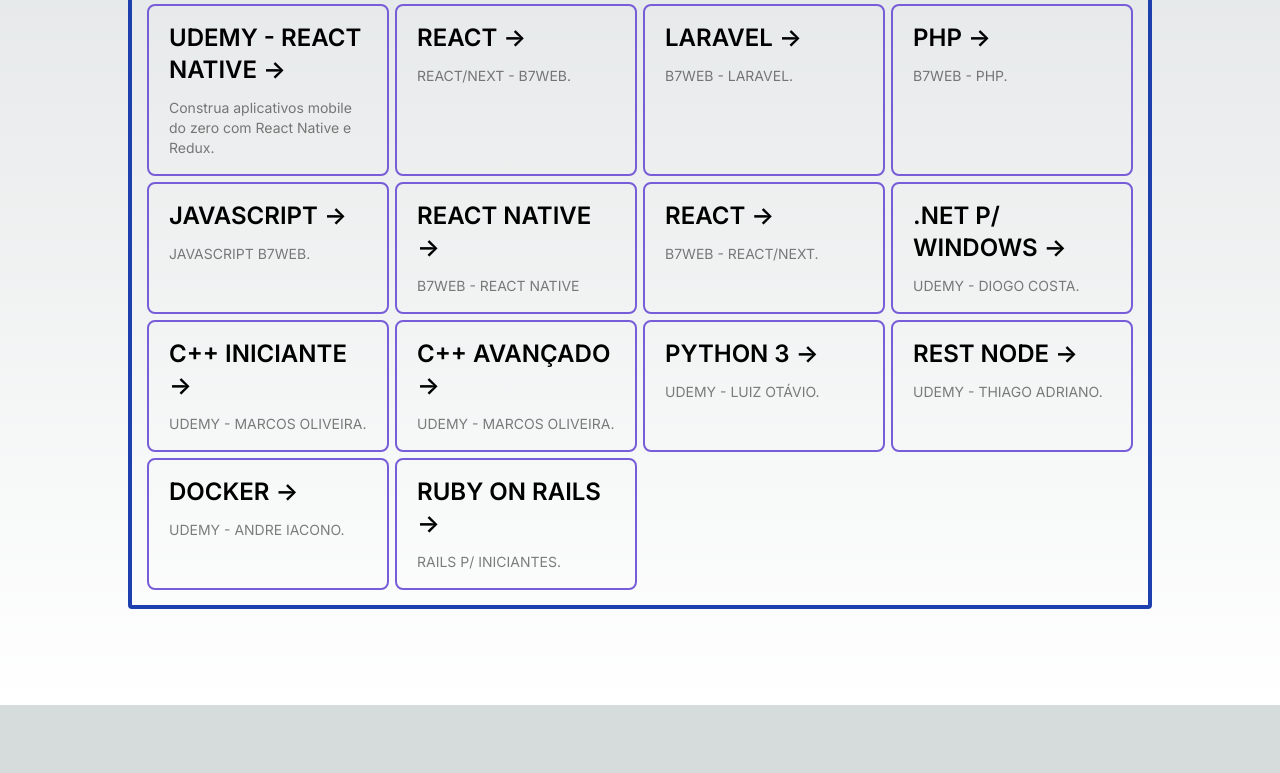
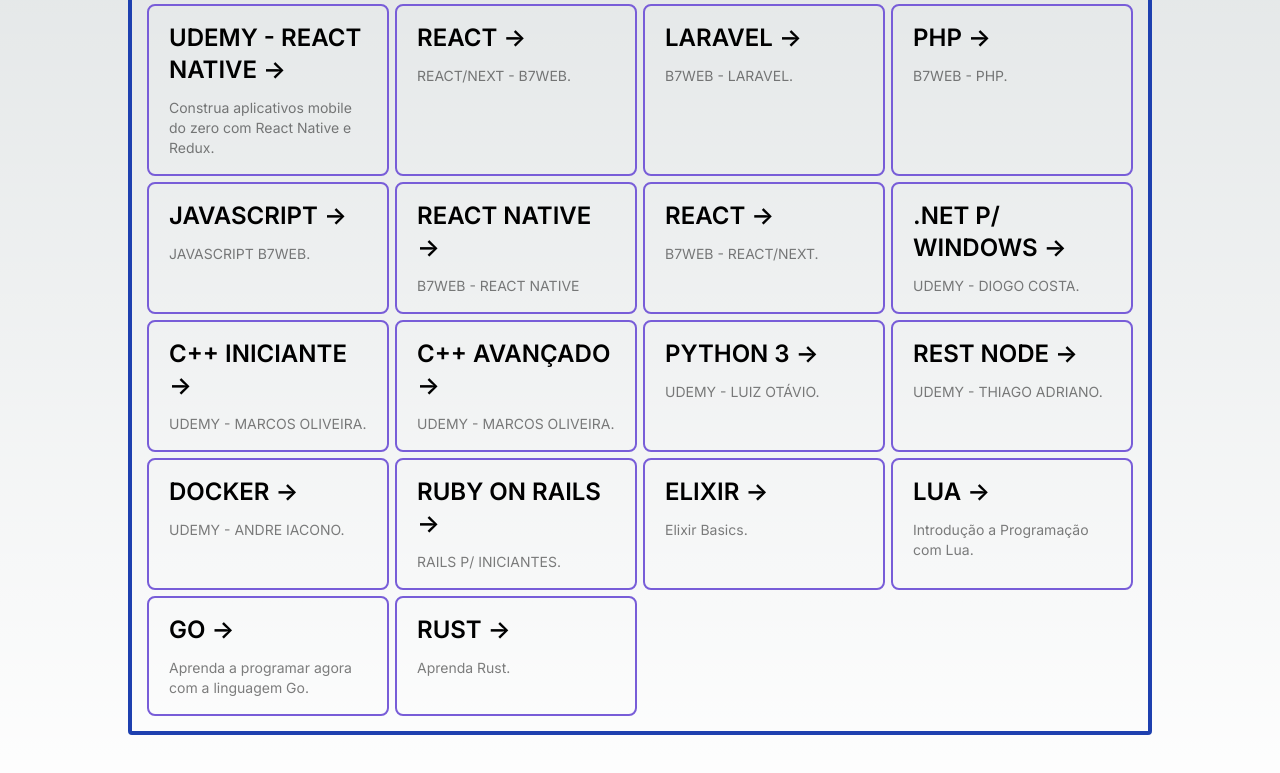
Before and after one commit to GamerCleanVic/design-dev, a Next.js app: page / in a window 1280 px wide. Shown: the part 503-1276 px from the top of the page. Before the commit the page ends 1208 px from the top, so only its background shows below. Built offline with nearby package versions, Linux system fonts and the light colour scheme.

Commit message:
Elixir, Lua, Go, Rust

```diff
--- a/src/app/page.tsx
+++ b/src/app/page.tsx
@@ -415,6 +415,74 @@
           </p>
         </a>
 
+        <a
+          href="https://www.youtube.com/playlist?list=PL2Rv8vpZJz4w7Sm9STyZvoY0JAKUk_JOB"
+          className="group rounded-lg border border-transparent px-5 py-4 transition-colors hover:border-gray-300 hover:bg-gray-100 hover:dark:border-neutral-700 hover:dark:bg-neutral-800/30 card-buttom"
+          target="_blank"
+          rel="noopener noreferrer"
+        >
+          <h2 className="mb-3 text-2xl font-semibold">
+            ELIXIR{" "}
+            <span className="inline-block transition-transform group-hover:translate-x-1 motion-reduce:transform-none">
+              -&gt;
+            </span>
+          </h2>
+          <p className="m-0 max-w-[30ch] text-sm opacity-50">
+          Elixir Basics.
+          </p>
+        </a>
+
+        <a
+          href="https://www.youtube.com/playlist?list=PLqYboeh3Jru55Yq4J08zsBoOwwwjUtZNA"
+          className="group rounded-lg border border-transparent px-5 py-4 transition-colors hover:border-gray-300 hover:bg-gray-100 hover:dark:border-neutral-700 hover:dark:bg-neutral-800/30 card-buttom"
+          target="_blank"
+          rel="noopener noreferrer"
+        >
+          <h2 className="mb-3 text-2xl font-semibold">
+            LUA{" "}
+            <span className="inline-block transition-transform group-hover:translate-x-1 motion-reduce:transform-none">
+              -&gt;
+            </span>
+          </h2>
+          <p className="m-0 max-w-[30ch] text-sm opacity-50">
+          Introdução a Programação com Lua.
+          </p>
+        </a>
+
+        <a
+          href="https://www.youtube.com/playlist?list=PL370TvW48yBtHWGy0y9GpC3k_zrJzeEWz"
+          className="group rounded-lg border border-transparent px-5 py-4 transition-colors hover:border-gray-300 hover:bg-gray-100 hover:dark:border-neutral-700 hover:dark:bg-neutral-800/30 card-buttom"
+          target="_blank"
+          rel="noopener noreferrer"
+        >
+          <h2 className="mb-3 text-2xl font-semibold">
+            GO{" "}
+            <span className="inline-block transition-transform group-hover:translate-x-1 motion-reduce:transform-none">
+              -&gt;
+            </span>
+          </h2>
+          <p className="m-0 max-w-[30ch] text-sm opacity-50">
+          Aprenda a programar agora com a linguagem Go.
+          </p>
+        </a>
+
+        <a
+          href="https://www.youtube.com/playlist?list=PLjSf4DcGBdiGCNOrCoFgtj0KrUq1MRUME"
+          className="group rounded-lg border border-transparent px-5 py-4 transition-colors hover:border-gray-300 hover:bg-gray-100 hover:dark:border-neutral-700 hover:dark:bg-neutral-800/30 card-buttom"
+          target="_blank"
+          rel="noopener noreferrer"
+        >
+          <h2 className="mb-3 text-2xl font-semibold">
+            RUST{" "}
+            <span className="inline-block transition-transform group-hover:translate-x-1 motion-reduce:transform-none">
+              -&gt;
+            </span>
+          </h2>
+          <p className="m-0 max-w-[30ch] text-sm opacity-50">
+          Aprenda Rust.
+          </p>
+        </a>
+
       </div>
 
     </main>
```
